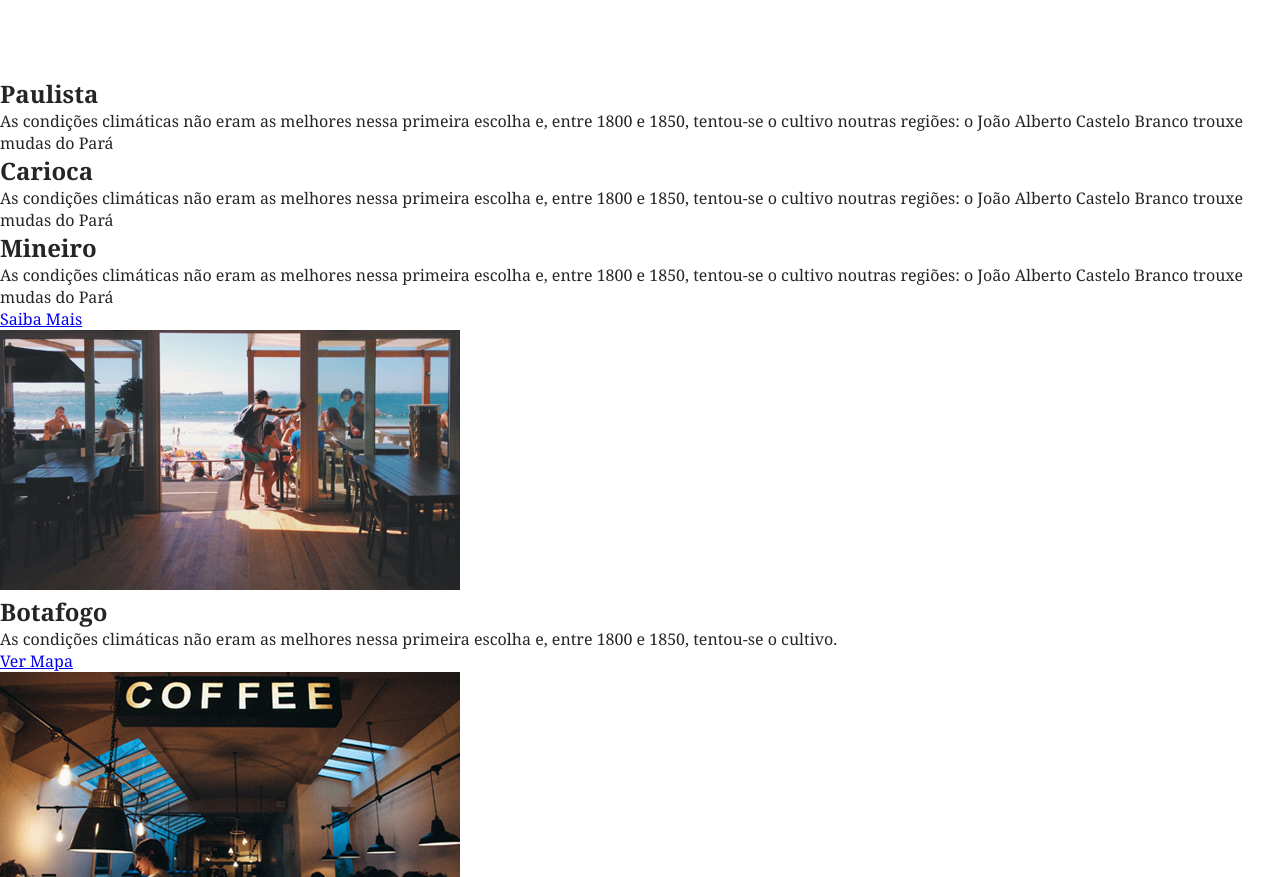
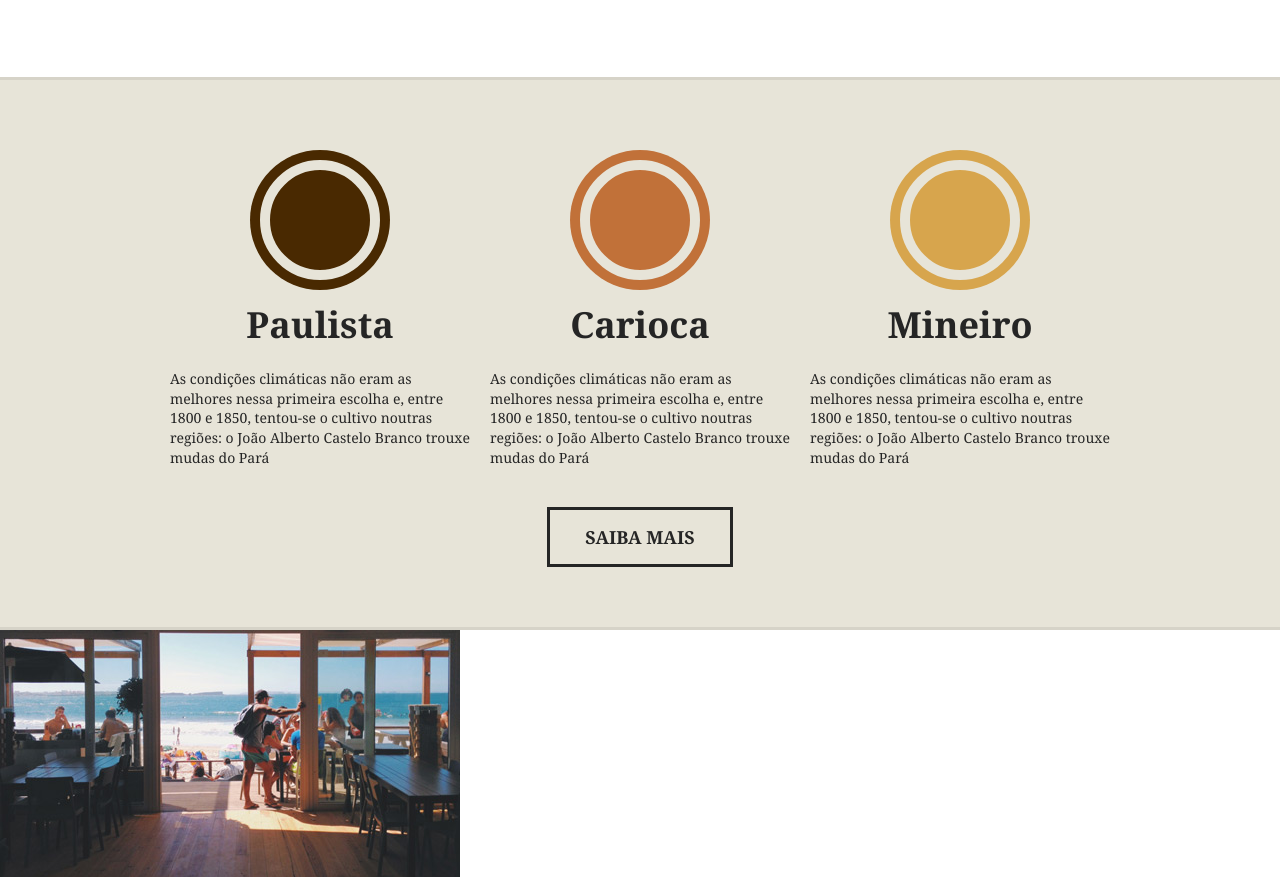
Before and after one commit to wanderson648/brafe-css-puro, a plain HTML site: page index.html in a window 1280 px wide. Shown: the part 1156-2033 px from the top of the page. Drawn offline with Linux system fonts and the light colour scheme.

Commit message:
estilos dos produtos

```diff
--- a/css/style.css
+++ b/css/style.css
@@ -135,3 +135,78 @@ body {
   width: 460px;
   margin: 20px auto;
 }
+
+/* Produtos */
+
+.produtos {
+  background: #e7e4d8;
+  padding: 60px 0;
+  border-top: 3px solid #d6d3c8;
+  border-bottom: 3px solid #d6d3c8;
+}
+
+.produtos-container {
+  max-width: 960px;
+  margin: 0 auto;
+}
+
+.produtos-container::before, .produtos-container::after {
+  content: '';
+  display: table;
+  clear: both;
+}
+
+.produtos-item {
+  width: 300px;
+  float: left;
+  margin: 0 10px 20px 10px;
+}
+
+.produtos-item h2 {
+  text-align: center;
+  font-size: 2.25em;
+  margin-bottom: 20px;
+}
+
+.produtos-item h2::before {
+  content: '';
+  display: block;
+  width: 100px;
+  height: 100px;
+  background: currentColor;
+  margin: 20px auto;
+  border-radius: 50%;
+  border: 10px solid #e7e4d8;
+  box-shadow: 0 0 0 10px currentColor;
+}
+
+.produtos-paulista::before {
+  color: #492901;
+}
+
+.produtos-carioca::before {
+  color: #c17139;
+}
+
+.produtos-mineiro::before {
+  color: #d7a54d;
+}
+
+.produtos-item p {
+  font-size: 0.875em;
+  line-height: 1.4;
+}
+
+.produto-btn {
+  width: 180px;
+  border: 3px solid;
+  color: #252525;
+  text-decoration: none;
+  display: block;
+  font-size: 1.125em;
+  font-weight: 700;
+  text-transform: uppercase;
+  text-align: center;
+  padding: 15px 0;
+  margin: 20px auto 0 auto;
+}
--- a/index.html
+++ b/index.html
@@ -42,22 +42,22 @@
 aente quente, mas também pode ser consumido gelado. Ele é um estimulante, por possuir cafeína — geralmente 80 a 140 mg para cada 207 ml dependendo do método de preparação.</p>
 	</section>
 
-	<section>
-		<div>
-			<div>
-				<h2>Paulista</h2>
+	<section class="produtos">
+		<div class="produtos-container">
+			<div class="produtos-item">
+				<h2 class="produtos-paulista">Paulista</h2>
 				<p>As condições climáticas não eram as melhores nessa primeira escolha e, entre 1800 e 1850, tentou-se o cultivo noutras regiões: o João Alberto Castelo Branco trouxe mudas do Pará</p>
 			</div>
-			<div>
-				<h2>Carioca</h2>
+			<div class="produtos-item">
+				<h2 class="produtos-carioca">Carioca</h2>
 				<p>As condições climáticas não eram as melhores nessa primeira escolha e, entre 1800 e 1850, tentou-se o cultivo noutras regiões: o João Alberto Castelo Branco trouxe mudas do Pará</p>
 			</div>
-			<div>
-				<h2>Mineiro</h2>
+			<div class="produtos-item">
+				<h2 class="produtos-mineiro">Mineiro</h2>
 				<p>As condições climáticas não eram as melhores nessa primeira escolha e, entre 1800 e 1850, tentou-se o cultivo noutras regiões: o João Alberto Castelo Branco trouxe mudas do Pará</p>
 			</div>
 		</div>
-		<a href="#">Saiba Mais</a>
+		<a class="produto-btn" href="#">Saiba Mais</a>
 	</section>
 
 	<section>
```
